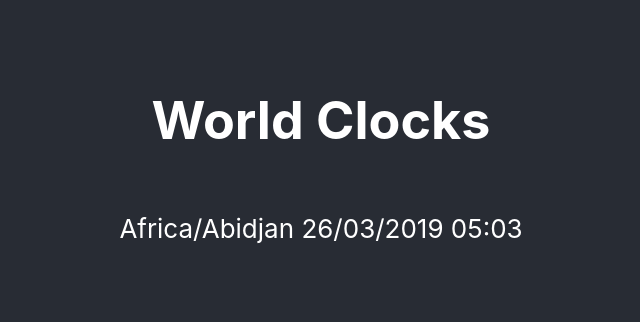
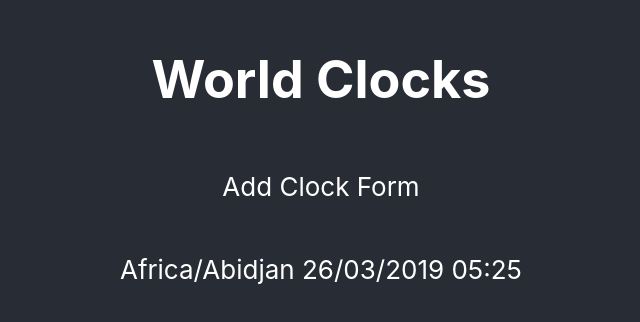
Before and after one commit to BarbaraPruz/clocks, a React (Create React App) app: page / in a window 1280 px wide. Shown: the part 238-560 px from the top of the page, without its empty margins (319-959 px from the left). Built offline with nearby package versions, Linux system fonts and the light colour scheme.

Commit message:
Add AddClockForm placeholder.  Correct moment formatting

```diff
--- a/src/App.js
+++ b/src/App.js
@@ -4,6 +4,7 @@ import 'moment-timezone';
 import './App.css';
 
 import Clock from './components/clock';
+import AddClockForm from './components/addclockform';
 
 class App extends Component {
   state = { clocks: [{ timezone: moment.tz.guess(), time: moment.tz(moment(), moment.tz.guess()) }] };
@@ -16,8 +17,9 @@ class App extends Component {
     return (
       <div className="App">
           <h1>World Clocks</h1>
+          <AddClockForm />
         <div className="Clocks">
-          { this.state.clocks.map((c,id) => <Clock timezone={c.timezone} time={c.time.format('DD/MM/YYYY HH:MM')} key={id} /> ) }
+          { this.state.clocks.map((c,id) => <Clock timezone={c.timezone} time={c.time.format('DD/MM/YYYY hh:mm')} key={id} /> ) }
         </div>
       </div>
     );
--- /dev/null
+++ b/src/components/addclockform.js
@@ -0,0 +1,28 @@
+import React, { Component } from 'react';
+
+class AddClockForm extends Component {
+    // constructor - get list and process
+    //   output is [ {region: xxx, timezones:[]}, {region: xxx, timezones:[]}...]
+  render() {
+    return (
+      <div className="AddClockForm">
+          <p>Add Clock Form</p>
+      </div>
+    );
+  }
+}
+/*
+<select>
+    <optgroup label="CITY 1">
+        <option>City 1 branch A</option>
+        <option>City 1 branch B</option>
+        <option>City 1 branch C</option>
+    </optgroup>
+
+    <optgroup label="CITY 2">
+        <option>City 2 branch A</option>
+        <option>City 2 branch B</option>
+    </optgroup>
+</select>
+*/
+export default AddClockForm;
```
